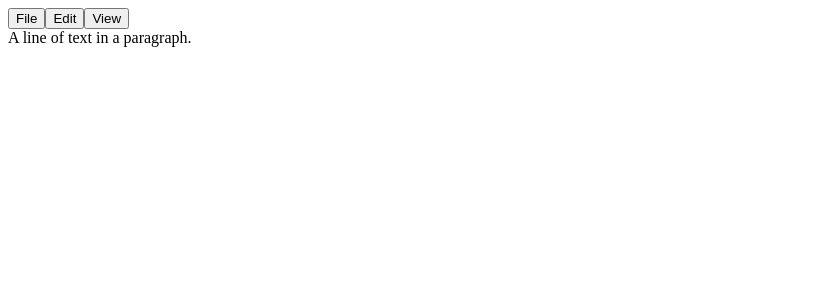
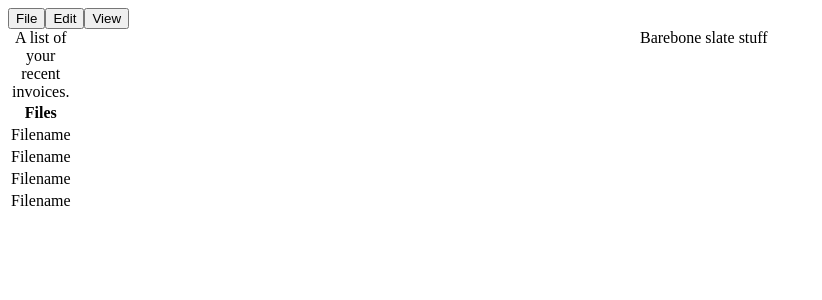
Before and after one commit to kaiserarg/jottr, a React (Vite) app in the folder editor/src/renderer/: page / in a window 1280 px wide. Shown: the top 300 px of the page, without its empty margins (0-822 px from the left). Built offline with nearby package versions, Linux system fonts and the light colour scheme.

Commit message:
started on landing page UI

```diff
--- a/editor/src/renderer/src/App.tsx
+++ b/editor/src/renderer/src/App.tsx
@@ -1,15 +1,12 @@
 import Landing from "./modules/Landing";
-import Editor from "./modules/Editor";
+//import Editor from "./modules/Editor";
 
 function App(): JSX.Element {
   return (
     <>
-      <div>
+      <main>
         <Landing />
-      </div>
-      <div>
-        <Editor />
-      </div>
+      </main>
     </>
   )
 }
--- a/editor/src/renderer/src/modules/Editor.tsx
+++ b/editor/src/renderer/src/modules/Editor.tsx
@@ -20,7 +20,7 @@ const Editor: React.FC = () => {
     const initialValue: Descendant[] = [
         {
             type: 'paragraph',
-            children: [{ text: 'A line of text in a paragraph.' }],
+            children: [{ text: 'Barebone slate stuff' }],
         },
     ]
     return (
--- a/editor/src/renderer/src/modules/Landing.tsx
+++ b/editor/src/renderer/src/modules/Landing.tsx
@@ -1,4 +1,7 @@
 import React from 'react';
+
+import Editor from './Editor';
+
 import {
     Menubar,
     MenubarContent,
@@ -9,13 +12,31 @@ import {
     MenubarTrigger,
   } from "@/components/ui/menubar"
 
+import {
+    ResizableHandle,
+    ResizablePanel,
+    ResizablePanelGroup,
+} from "@/components/ui/resizable"
+
+import {
+    Table,
+    TableBody,
+    TableCaption,
+    TableCell,
+    TableHead,
+    TableHeader,
+    TableRow,
+} from "@/components/ui/table"
+
+
 interface LandingProps {
 
 }
 
 const Landing: React.FC<LandingProps> = () => {
     return (
-        <Menubar>
+        <main>
+            <Menubar>
             <MenubarMenu>
                 <MenubarTrigger>File</MenubarTrigger>
                 <MenubarContent>
@@ -55,7 +76,40 @@ const Landing: React.FC<LandingProps> = () => {
                 <MenubarItem>Print</MenubarItem>
                 </MenubarContent>
             </MenubarMenu>
-        </Menubar>
+            </Menubar>
+            <div className='h-auto'>
+            <ResizablePanelGroup direction="horizontal">
+                <ResizablePanel>
+                    <Table>
+                        <TableCaption>A list of your recent invoices.</TableCaption>
+                        <TableHeader>
+                            <TableRow>
+                            <TableHead className="w-[100px]">Files</TableHead>
+                            </TableRow>
+                        </TableHeader>
+                        <TableBody>
+                            <TableRow>
+                            <TableCell className="font-medium">Filename</TableCell>
+                            </TableRow>
+                            <TableRow>
+                            <TableCell className="font-medium">Filename</TableCell>
+                            </TableRow>
+                            <TableRow>
+                            <TableCell className="font-medium">Filename</TableCell>
+                            </TableRow>
+                            <TableRow>
+                            <TableCell className="font-medium">Filename</TableCell>
+                            </TableRow>
+                        </TableBody>
+                    </Table>
+                </ResizablePanel>
+                <ResizableHandle/>
+                <ResizablePanel>
+                    <Editor/>
+                </ResizablePanel>
+            </ResizablePanelGroup>
+            </div>
+        </main>
     );
 };
 
```
Also changed, not shown: 2 other files (tests, documents, lock files or other folders).
